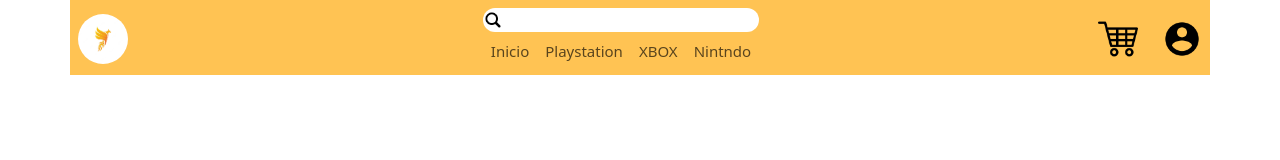
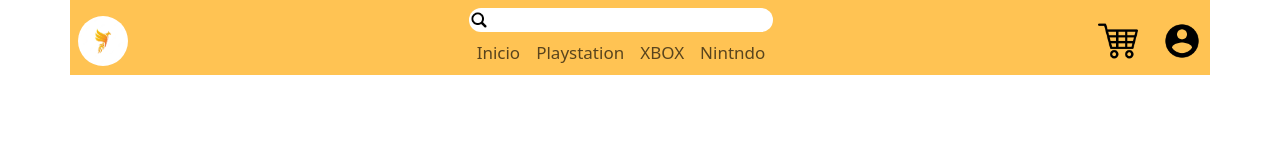
Before and after one commit to SandroChavez/pre-entrega2-SandroChavez, a plain HTML site: page index.html in a window 1280 px wide. Drawn offline with nearby package versions, Linux system fonts and the light colour scheme.

Commit message:
first commit

```diff
--- a/estilos/style.css
+++ b/estilos/style.css
@@ -2,31 +2,34 @@
     padding: 0;
     border: 0;
     margin: 0;
+    text-decoration: none;
     list-style: none;
-    text-decoration: none;
 }
 
+/* Encabezado */
 #header{
     background-color: rgb(255, 195, 83);
     padding: 0;
     height: 75px;
+    position: sticky;
+
 }
 
-
+/* Icono lupa */
 .icono-lupa{
     display:flex;
 }
-
 .icono-lupa img{
     width: 20px;
     height: auto;
 }
 
+
+/* Iconos-navegacion */
 .icons-nav ul li a img{
     width: 40px;
     height: auto;
 }
-
 .icons-nav ul{
     padding: 0;
     margin: 0;
@@ -70,3 +73,10 @@ button{
         display: none;
     }
 }
+@media screen and (min-width: 992px){
+
+    #nav-item a{
+        font-size: 17px;
+    }
+
+}
--- a/index.html
+++ b/index.html
@@ -29,16 +29,16 @@
                         <input type="text">
                     </div>
                     <ul class="navbar-nav justify-content-center">
-                        <li class="nav-item">
+                        <li class="nav-item" id="nav-item">
                             <a class="nav-link" href="#">Inicio</a>
                         </li>
-                        <li class="nav-item">
+                        <li class="nav-item" id="nav-item">
                             <a class="nav-link" href="#">Playstation</a>
                         </li>
-                        <li class="nav-item">
+                        <li class="nav-item" id="nav-item">
                             <a class="nav-link" href="#">XBOX</a>
                         </li>
-                        <li class="nav-item">
+                        <li class="nav-item" id="nav-item">
                             <a class="nav-link" href="#">Nintndo</a>
                         </li>
                     </ul>
@@ -77,7 +77,13 @@
         </nav>
         <!-- enlaces -->
         <div class="collapse navbar-collapse" id="enlaces">
-            <ul class="navbar-nav p-2">
+            <ul class="navbar-nav p-2" id="nav-mobile">
+                <li class="input nav-item d-flex justify-content-start align-items-center bg-white w-25">
+                    <div class="icono-lupa d-flex align-content-center">
+                        <img src="Imagenes/iconos/lupa.png" alt="">
+                    </div>
+                    <input type="text">
+                </li>
                 <li class="nav-item">
                     <a class="nav-link" href="#">Inicio</a>
                 </li>
@@ -90,12 +96,6 @@
                 <li class="nav-item">
                     <a class="nav-link" href="#">Nintndo</a>
                 </li>
-                <li class="input nav-item d-flex justify-content-start align-items-center bg-white w-25">
-                    <div class="icono-lupa d-flex align-content-center">
-                        <img src="Imagenes/iconos/lupa.png" alt="">
-                    </div>
-                    <input type="text">
-                </li>
             </ul>
         </div>
 
```
Also changed, not shown: Imagenes/viñetas/punta-de-flecha-derecha-en-circulo.png (added).
